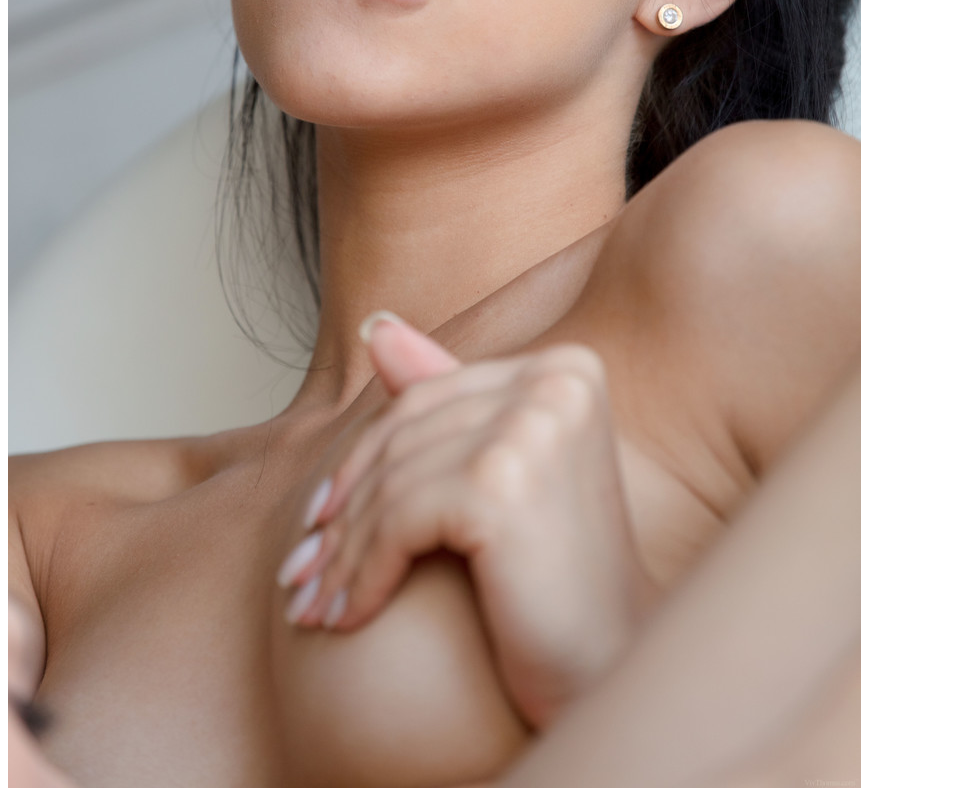
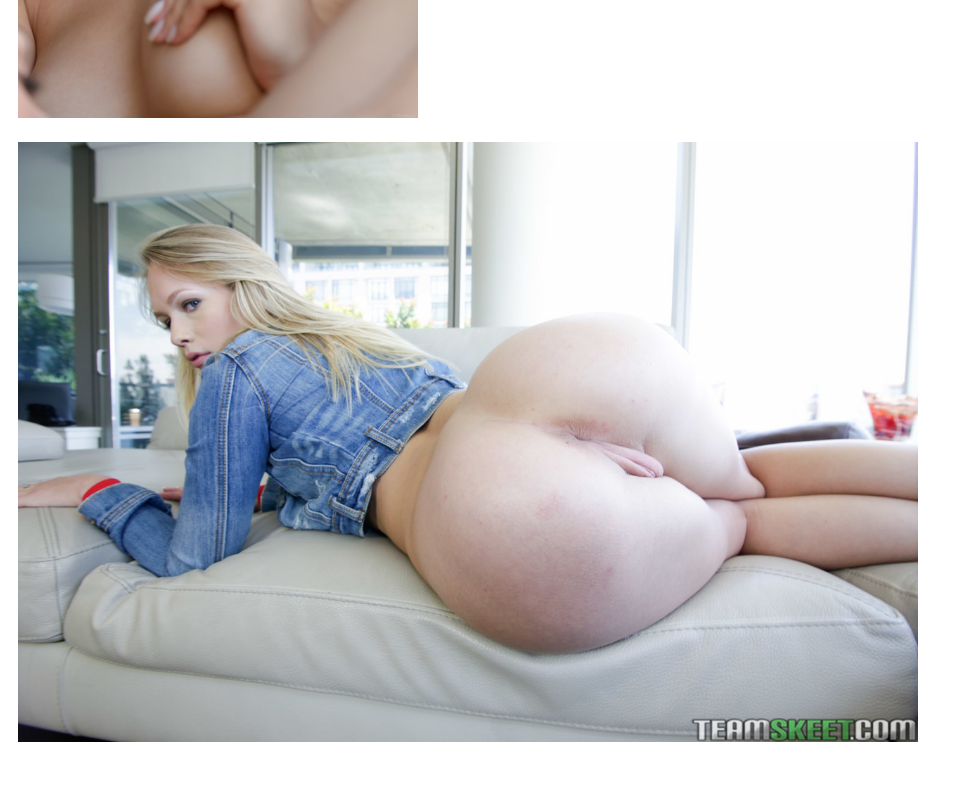
Before and after one commit to johnsaboyafulca-lab/prueba1, a plain HTML site: page index.html in a window 1280 px wide. Shown: the part 500-1300 px from the top of the page, without its empty margins (0-973 px from the left). After the commit the page ends 1264 px from the top, so only its background shows below. Drawn offline with Linux system fonts and the light colour scheme.

Commit message:
ordene a simagenes

```diff
--- a/index.html
+++ b/index.html
@@ -6,7 +6,21 @@
     <title>Document</title>
 </head>
 <body>
+
+    <style>
+        img {
+            width: 400px;
+            height: auto;
+            margin: 10px;
+        }
+        .hor{
+            height: 600px;
+            width: auto;
+        }
+    </style>
+
     <img src="/img/81904222_111_4aa5.jpg" alt="">
+    <img class="hor" src="/img/img1.jpg" alt="">
 
 </body>
 </html>
```
